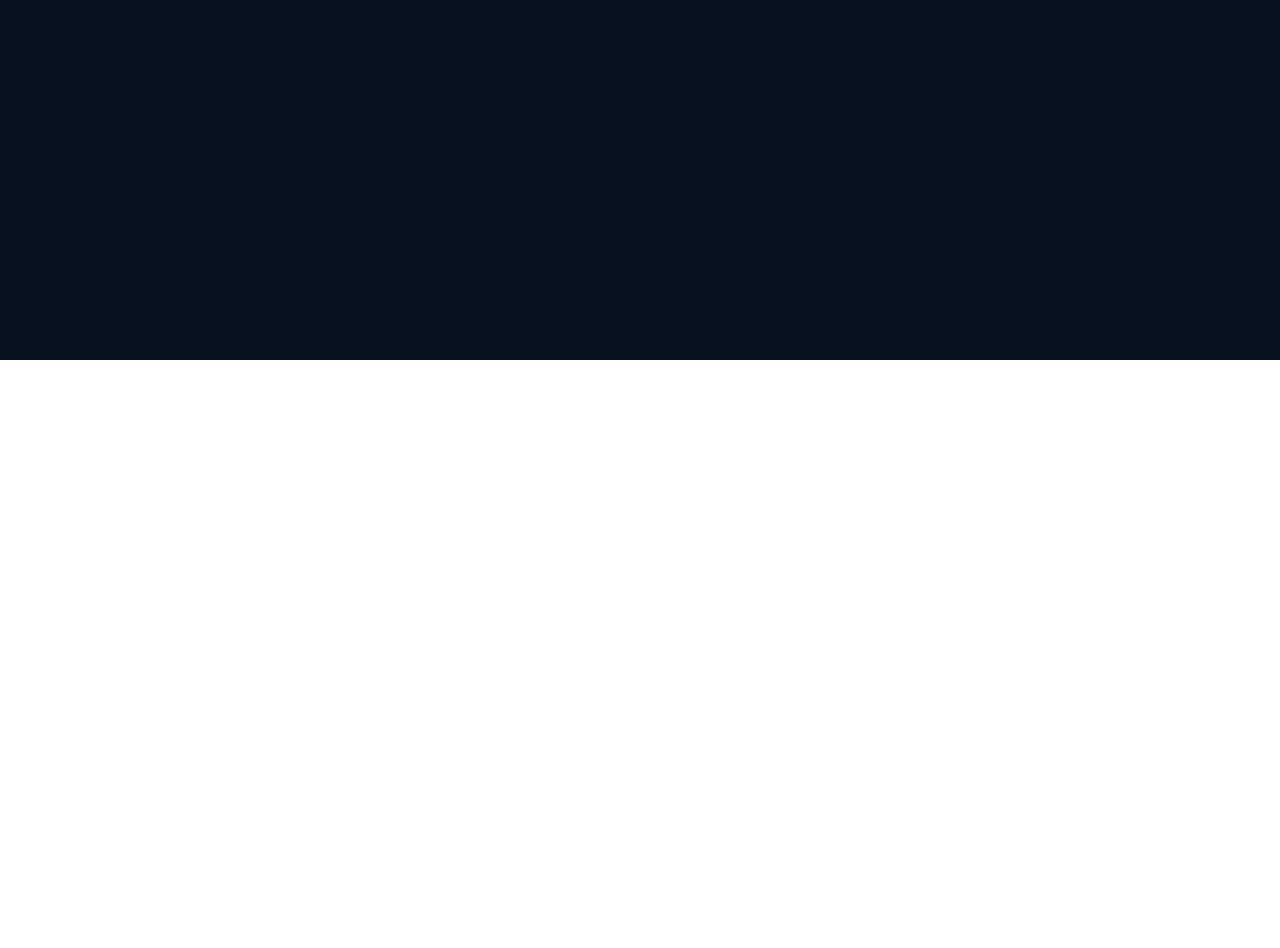
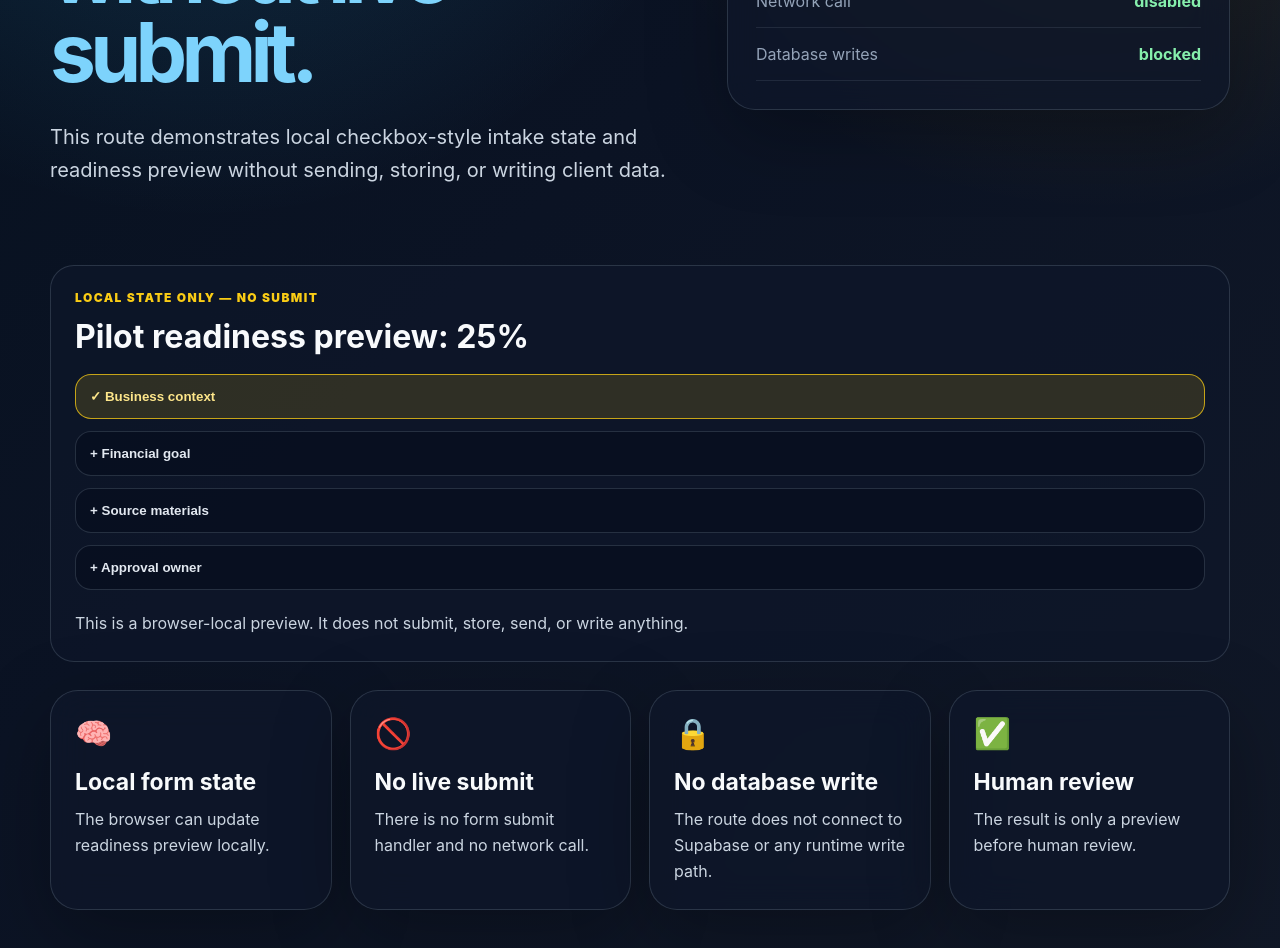
Before and after one commit to kolundzic/andyai-finance-engine, a Next.js app: page /pilot-intake-form in a window 1280 px wide. Before the commit this address had no page. Shown: the part 440-1388 px from the top of the page. Before the commit the page ends 800 px from the top, so only its background shows below. Built offline with nearby package versions, Linux system fonts and the light colour scheme.

Commit message:
drone: add v20.1.0 pilot-intake-form-state-prototype

```diff
--- /dev/null
+++ b/app/pilot-intake-form/page.tsx
@@ -0,0 +1,35 @@
+import { EvidenceConsole, FeatureGrid, PrestigePage } from "../../src/ui/finance-prestige-system";
+import { PilotIntakeFormState } from "../../src/intake/pilot-intake-form-state";
+
+export const metadata = {
+  title: "AndyAI Finance Engine — Pilot Intake Form State",
+  description: "Local-only pilot intake form state prototype.",
+};
+
+export default function PilotIntakeFormPage() {
+  return (
+    <PrestigePage
+      active="/pilot-intake-form"
+      badge="v20.1.0"
+      title="Pilot intake form state"
+      accent="without live submit."
+      lead="This route demonstrates local checkbox-style intake state and readiness preview without sending, storing, or writing client data."
+      right={<EvidenceConsole rows={[
+        ["Interaction", "local state", "blue"],
+        ["Live submit", "disabled", "green"],
+        ["Network call", "disabled", "green"],
+        ["Database writes", "blocked", "green"],
+      ] as any} />}
+    >
+      <PilotIntakeFormState />
+      <div style={{ marginTop: "28px" }}>
+        <FeatureGrid items={[
+          ["🧠", "Local form state", "The browser can update readiness preview locally."],
+          ["🚫", "No live submit", "There is no form submit handler and no network call."],
+          ["🔒", "No database write", "The route does not connect to Supabase or any runtime write path."],
+          ["✅", "Human review", "The result is only a preview before human review."],
+        ] as any} />
+      </div>
+    </PrestigePage>
+  );
+}
--- a/package.json
+++ b/package.json
@@ -1,6 +1,6 @@
 {
   "name": "andyai-finance-engine",
-  "version": "20.0.0",
+  "version": "20.1.0",
   "private": true,
   "description": "AndyAI Finance Engine — public showcase powered by a governed financial modeling core.",
   "scripts": {
--- /dev/null
+++ b/src/intake/pilot-intake-form-state.tsx
@@ -0,0 +1,59 @@
+"use client";
+
+import { useMemo, useState } from "react";
+
+const options = [
+  { id: "business-context", label: "Business context", weight: 25 },
+  { id: "financial-goal", label: "Financial goal", weight: 25 },
+  { id: "source-materials", label: "Source materials", weight: 25 },
+  { id: "approval-owner", label: "Approval owner", weight: 25 },
+];
+
+export function PilotIntakeFormState() {
+  const [selected, setSelected] = useState<string[]>(["business-context"]);
+
+  const score = useMemo(
+    () => options.filter((option) => selected.includes(option.id)).reduce((sum, option) => sum + option.weight, 0),
+    [selected]
+  );
+
+  return (
+    <section style={{ border: "1px solid rgba(148,163,184,0.22)", background: "rgba(15,23,42,0.72)", borderRadius: "24px", padding: "24px" }}>
+      <p style={{ marginTop: 0, color: "#facc15", fontWeight: 900, letterSpacing: "0.12em", textTransform: "uppercase", fontSize: "12px" }}>Local state only — no submit</p>
+      <h2 style={{ fontSize: "32px", margin: "0 0 18px" }}>Pilot readiness preview: {score}%</h2>
+      <div style={{ display: "grid", gap: "12px" }}>
+        {options.map((option) => {
+          const checked = selected.includes(option.id);
+          return (
+            <button
+              key={option.id}
+              type="button"
+              onClick={() =>
+                setSelected((current) =>
+                  current.includes(option.id)
+                    ? current.filter((id) => id !== option.id)
+                    : [...current, option.id]
+                )
+              }
+              style={{
+                textAlign: "left",
+                border: checked ? "1px solid rgba(250,204,21,0.75)" : "1px solid rgba(148,163,184,0.22)",
+                background: checked ? "rgba(250,204,21,0.14)" : "rgba(2,6,23,0.38)",
+                color: checked ? "#fde68a" : "#e2e8f0",
+                borderRadius: "16px",
+                padding: "14px",
+                cursor: "pointer",
+                fontWeight: 800,
+              }}
+            >
+              {checked ? "✓ " : "+ "} {option.label}
+            </button>
+          );
+        })}
+      </div>
+      <p style={{ color: "#cbd5e1", lineHeight: 1.7, marginBottom: 0, marginTop: "20px" }}>
+        This is a browser-local preview. It does not submit, store, send, or write anything.
+      </p>
+    </section>
+  );
+}
--- a/src/ui/finance-prestige-system.tsx
+++ b/src/ui/finance-prestige-system.tsx
@@ -40,6 +40,12 @@ export const navItems = [
   ["Pilot", "/pilot"],
   ["Intake", "/pilot-intake"],
   ["Portal", "/client-portal"],
+  ["Intake Form", "/pilot-intake-form"],
+  ["Evidence Builder", "/evidence-builder"],
+  ["Pricing", "/pricing"],
+  ["Trust", "/trust-center"],
+  ["Roadmap", "/roadmap"],
+  ["Theater", "/demo-theater"],
   ["Offers", "/offers"],
   ["ROI", "/roi"],
   ["Routes", "/routes"],
```
Also changed, not shown: configs/drone-master/pilot-intake-form-state-prototype.v20.1.0.json (added, +17 -0 lines), 5 other files (tests, documents, lock files or other folders).
